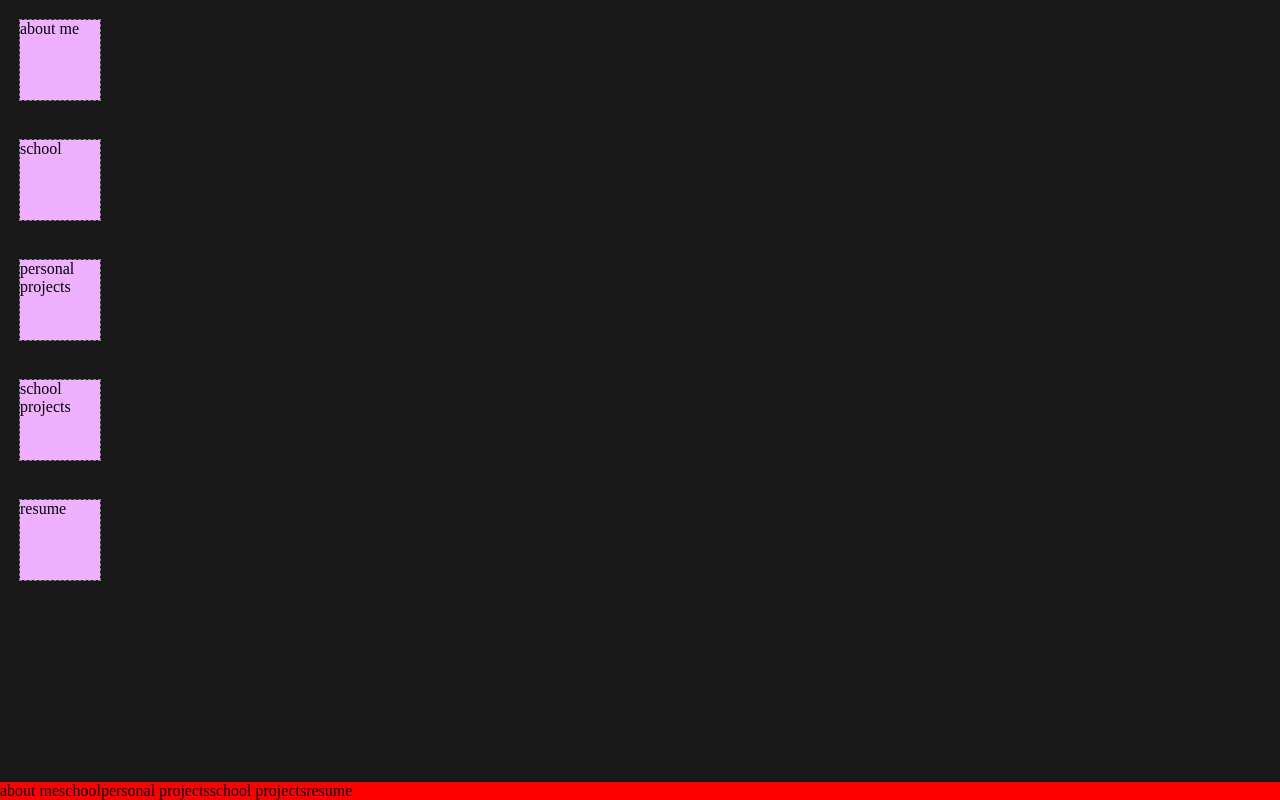
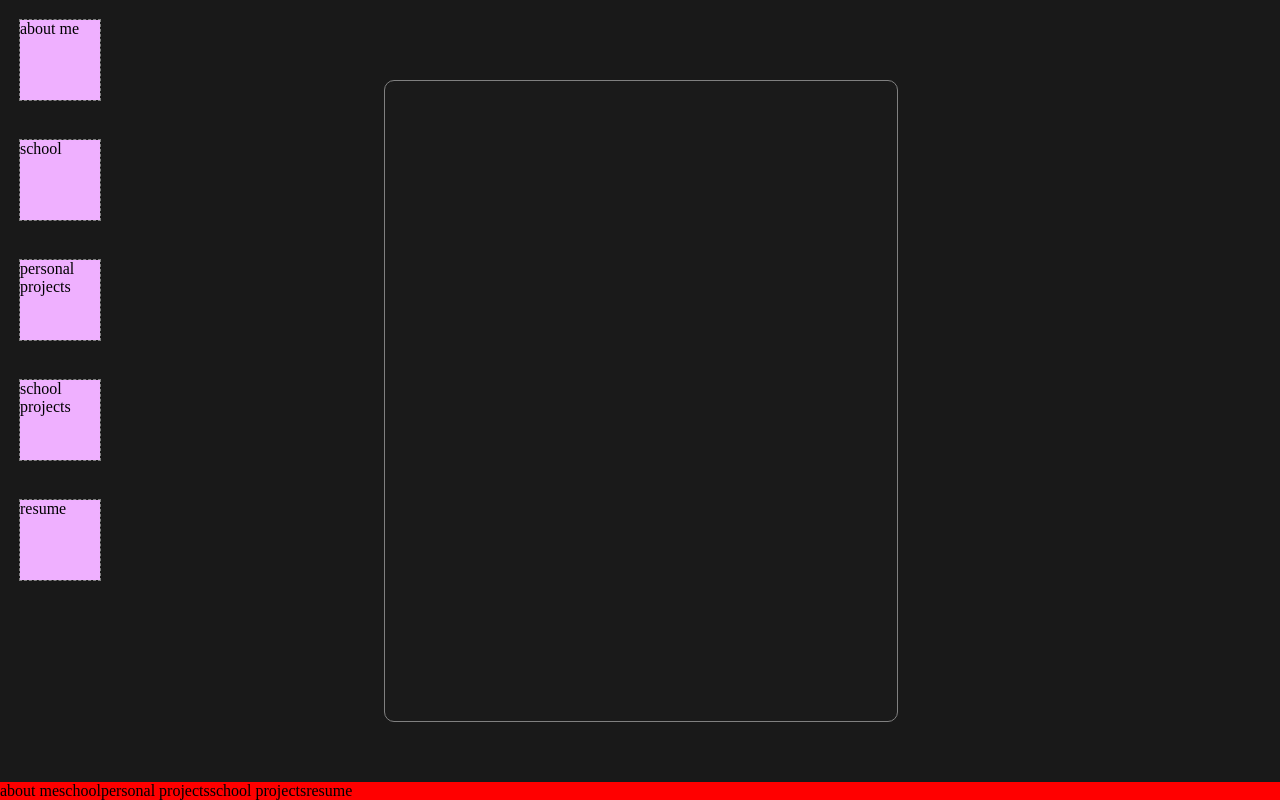
Before and after one commit to sopranopillow/portfolio, a React app: page /portfolio in a window 1280 px wide. Built offline with nearby package versions, Linux system fonts and the light colour scheme.

Commit message:
adding window component

```diff
--- a/package.json
+++ b/package.json
@@ -13,8 +13,9 @@
     "@types/node": "^12.0.0",
     "@types/react": "^16.9.0",
     "@types/react-dom": "^16.9.0",
-    "@types/react-redux": "^7.1.5",
+    "@types/react-redux": "^7.1.16",
     "@types/react-router-dom": "^5.1.6",
+    "@types/redux": "^3.6.0",
     "@typescript-eslint/eslint-plugin": "^2.10.0",
     "@typescript-eslint/parser": "^2.10.0",
     "axios": "^0.21.1",
@@ -57,8 +58,9 @@
     "react-app-polyfill": "^1.0.6",
     "react-dev-utils": "^10.2.0",
     "react-dom": "^16.12.0",
+    "react-redux": "^7.2.3",
     "react-router-dom": "^5.2.0",
-    "redux": "^4.0.4",
+    "redux": "^4.0.5",
     "resolve": "1.15.0",
     "resolve-url-loader": "^3.1.2",
     "sass-loader": "8.0.2",
--- a/src/components/Computer/Icon.tsx
+++ b/src/components/Computer/Icon.tsx
@@ -2,7 +2,7 @@ import * as React from 'react';
 import { FlexItem } from '../Flex';
 
 export const Icon: React.FunctionComponent = (props) => {
-    const styles = {
+    const styles: React.CSSProperties = {
         backgroundColor: '#efb0ff',
         width: '80px',
         height: '80px',
--- /dev/null
+++ b/src/components/Computer/Window.tsx
@@ -0,0 +1,26 @@
+import * as React from 'react';
+
+export class Window extends React.Component {
+    render() {
+        const styles: React.CSSProperties = {
+            position:'fixed',
+            display: 'block',
+            width: '40%',
+            height: '80%',
+            left: '30%',
+            right: '30%',
+            top: '10%',
+            bottom: '10%',
+            zIndex: 2,
+            borderRadius: '10px',
+            borderStyle:'solid',
+            borderColor: 'gray',
+            borderWidth: 1,
+            backgroundColor: '#1a1a1a'
+        }
+
+        return (
+            <div style={styles}></div>
+        )
+    }
+}
--- a/src/components/Computer/index.ts
+++ b/src/components/Computer/index.ts
@@ -3,3 +3,4 @@ export * from './Icon';
 export * from './InnerScreen';
 export * from './TaskBar';
 export * from './TaskBarIcon';
+export * from './Window';
--- a/src/pages/Home.tsx
+++ b/src/pages/Home.tsx
@@ -1,5 +1,5 @@
 import * as React from 'react';
-import { Icon, Screen, InnerScreen, TaskBar, TaskBarIcon } from '../components';
+import { Icon, Screen, InnerScreen, TaskBar, TaskBarIcon, Window } from '../components';
 
 export interface HomeState {
     gl: WebGLRenderingContext;
@@ -25,6 +25,7 @@ export class Home extends React.Component<{}, HomeState>{
             <>
                 <canvas id="background" style={{position:'absolute', width: '100%', height: '100%'}}></canvas>
                 <Screen>
+                    <Window/>
                     <InnerScreen>
                         {icons.map(icon => <Icon>{icon}</Icon>)}
                     </InnerScreen>
```
